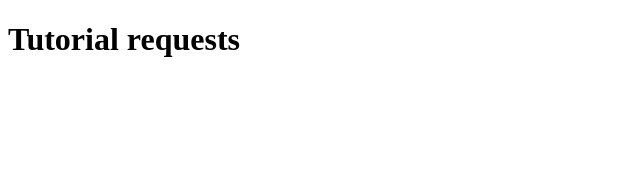
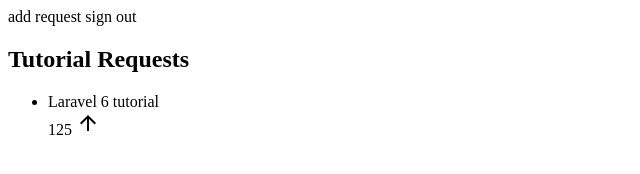
Before and after one commit to lichab/cloud-function, a plain HTML site: page public/index.html in a window 1280 px wide. Shown: the whole page, without its empty margins (0-640 px from the left). Drawn offline with Linux system fonts and the light colour scheme; some packages are replaced by stand-ins of ours.

Commit message:
add some basic html

```diff
--- a/public/index.html
+++ b/public/index.html
@@ -3,15 +3,37 @@
   <head>
     <meta charset="utf-8" />
     <meta name="viewport" content="width=device-width, initial-scale=1" />
+    <link
+      rel="stylesheet"
+      href="https://fonts.googleapis.com/icon?family=Material+Icons"
+    />
     <title>Welcome to Firebase Hosting</title>
   </head>
   <body>
-    <h1>Tutorial requests</h1>
+    <header>
+      <nav>
+        <a class="add-request">add request</a>
+        <a class="sign-out">sign out</a>
+      </nav>
+    </header>
+
+    <section class="content">
+      <h1>Tutorial Requests</h1>
+      <ul class="request-list">
+        <li>
+          <span class="text">Laravel 6 tutorial</span>
+          <div>
+            <span class="votes">125</span>
+            <i class="material-icons upvote">arrow_upward</i>
+          </div>
+        </li>
+      </ul>
+    </section>
+
     <!-- The core Firebase JS SDK is always required and must be listed first -->
     <script src="/__/firebase/8.2.6/firebase-app.js"></script>
 
-    <!--Add SDKs for Firebase products that you want to use
-     https://firebase.google.com/docs/web/setup#available-libraries -->
+    <!--Add SDKs for Firebase products that you want to use -->
 
     <script src="/__/firebase/7.7.0/firebase-auth.js"></script>
     <script src="/__/firebase/7.7.0/firebase-firestore.js"></script>
```
